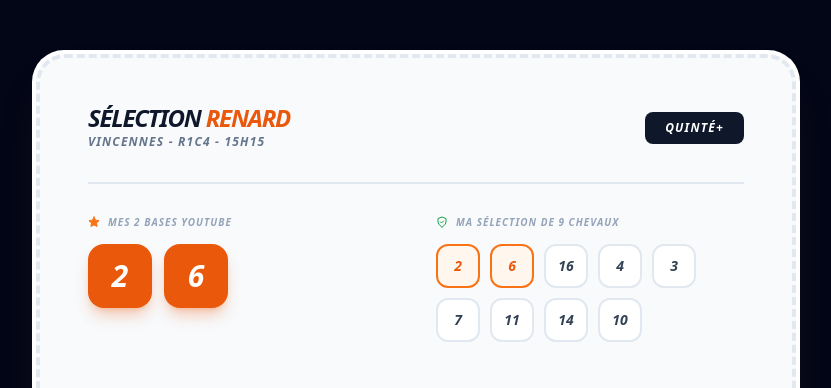
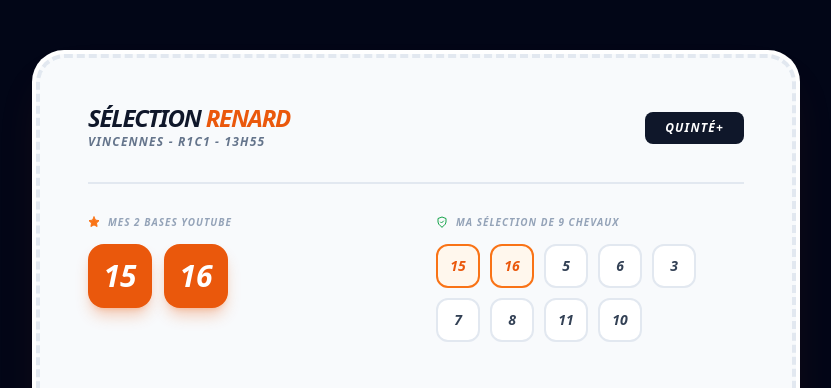
Before and after one commit to RenardTurf/Renard-turf, a React (Vite) app: page / in a window 1280 px wide. Shown: the part 3920-4308 px from the top of the page, without its empty margins (224-1055 px from the left). Built offline with nearby package versions, Linux system fonts and the light colour scheme.

Commit message:
Update App.jsx

```diff
--- a/src/App.jsx
+++ b/src/App.jsx
@@ -85,7 +85,7 @@ const App = () => {
     FICHE_ESSAI: "https://lerenardturf.sellfy.store/p/fiche-essais-1-quinte-du-31-12/",
     YOUTUBE_CHANNEL: "https://www.youtube.com/channel/UC64vhh_FBnthLJKNqEdjZpA",
     LAST_VIDEO_ID: "JZE1cVyOqaY",
-    COURSE_REF_URL: "https://www.equidia.fr/courses/2025-12-14/R1/C6"
+    COURSE_REF_URL: "https://www.equidia.fr/courses/2025-12-17/R1/C8"
   };
 
   const stats = [
@@ -399,7 +399,7 @@ const App = () => {
               <div className="flex flex-col md:flex-row justify-between items-start md:items-center border-b-2 border-slate-200 pb-8 mb-8 relative z-10 gap-4">
                  <div>
                     <h3 className="font-black text-2xl uppercase italic tracking-tighter leading-none italic">Sélection <span className="text-orange-600 font-bold">Renard</span></h3>
-                    <p className="text-slate-500 text-xs font-bold uppercase tracking-widest mt-1 tracking-wider italic italic">Vincennes - R1C4 - 15h15</p>
+                    <p className="text-slate-500 text-xs font-bold uppercase tracking-widest mt-1 tracking-wider italic italic">Vincennes - R1C1 - 13h55</p>
                  </div>
                  <div className="bg-slate-900 text-white px-5 py-2 rounded-lg text-xs font-black uppercase tracking-widest italic">Quinté+</div>
               </div>
@@ -411,7 +411,7 @@ const App = () => {
                        <Star className="w-3 h-3 fill-orange-500 text-orange-500 italic" /> Mes 2 Bases YouTube
                     </h4>
                     <div className="flex gap-3">
-                       {[2, 6].map(num => (
+                       {[15, 16].map(num => (
                           <div key={num} className="w-16 h-16 bg-orange-600 rounded-2xl flex items-center justify-center text-white text-3xl font-black shadow-lg shadow-orange-600/30 italic">
                              {num}
                           </div>
@@ -425,7 +425,7 @@ const App = () => {
                        <ShieldCheck className="w-3 h-3 text-green-600 italic" /> Ma Sélection de 9 Chevaux
                     </h4>
                     <div className="flex flex-wrap gap-2.5">
-                       {[2, 6, 16, 4, 3, 7, 11, 14, 10].map((num, i) => (
+                       {[15, 16, 5, 6, 3, 7, 8, 11, 10].map((num, i) => (
                           <div key={num} className={`w-11 h-11 rounded-xl flex items-center justify-center font-black text-sm border-2 transition-all italic ${i < 2 ? 'bg-orange-50 border-orange-500 text-orange-600' : 'bg-white border-slate-200 text-slate-700'}`}>
                              {num}
                           </div>
```
